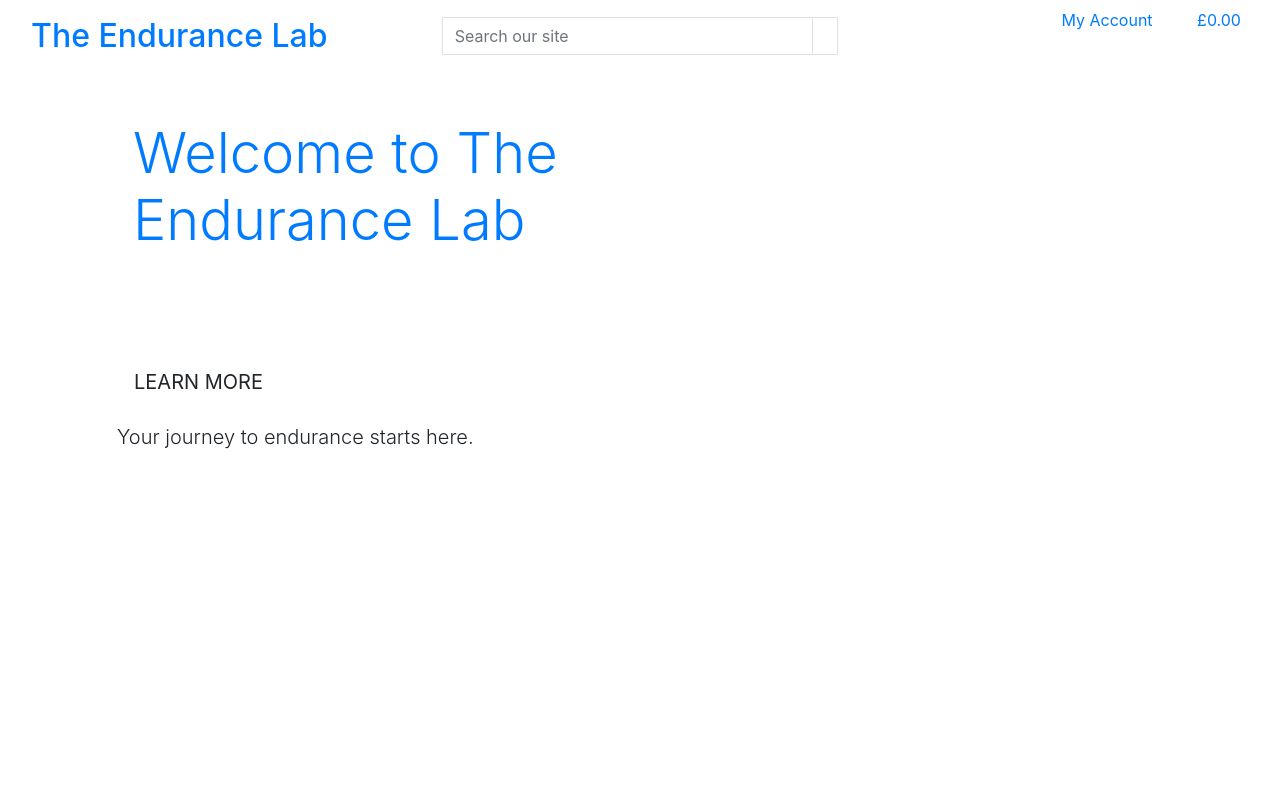
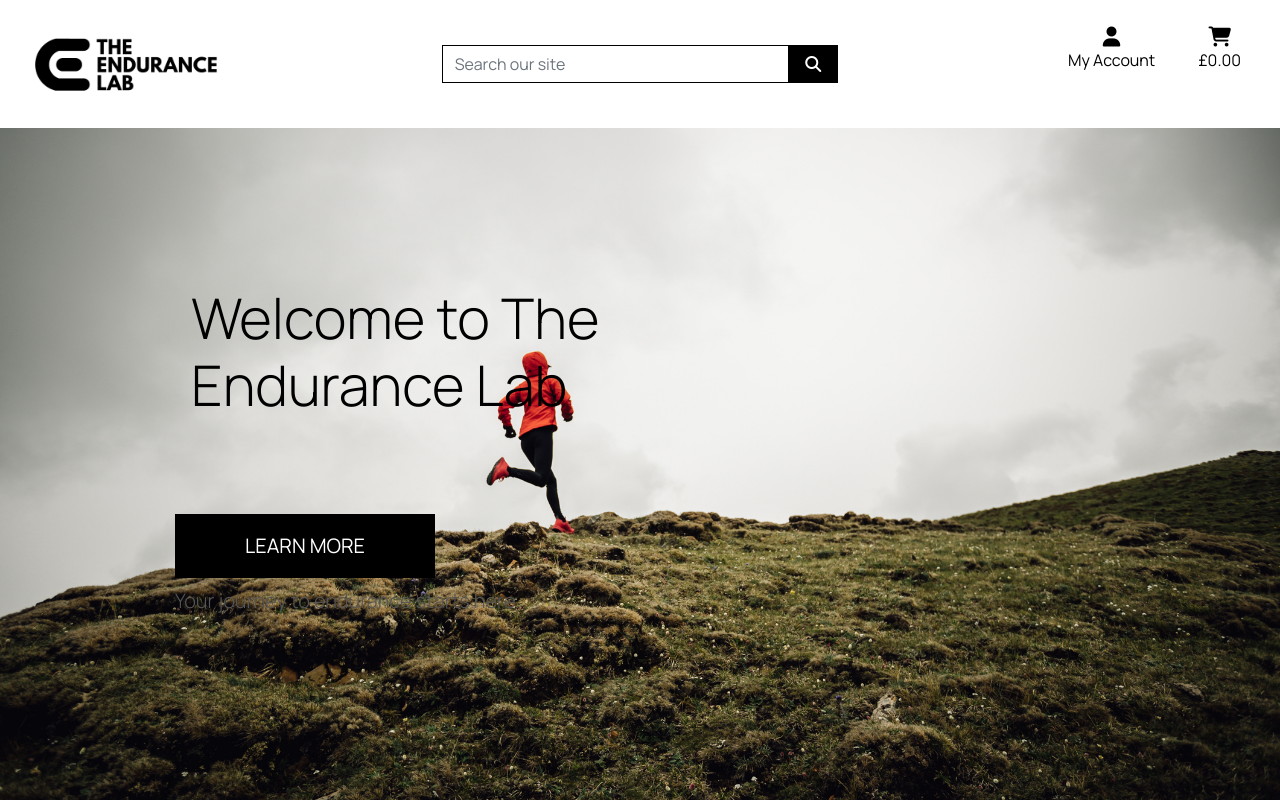
Before and after one commit to Darren-Longhurst/the-endurance-lab, a Django app: page / in a window 1280 px wide. Run offline with Django 3.2, Linux system fonts and the light colour scheme; some libraries are stand-ins or nearby versions.

Commit message:
Provisional homepage layout

```diff
--- a/home/templates/home/index.html
+++ b/home/templates/home/index.html
@@ -16,7 +16,7 @@
         <h1 class="display-4 logo-font text-black">Welcome to The Endurance Lab</h1>
     <div class="my-5">
             <h4>
-                <a href="" class="s-now-button btn btn-lg rounded-0 text-uppercase py-3">Learn More</a>
+                <a href="" class="shop-now-button btn btn-lg rounded-0 text-uppercase py-3">Learn More</a>
             </h4>
         <p class="lead">Your journey to endurance starts here.</p>
         </div>
--- /dev/null
+++ b/static/css/base.css
@@ -0,0 +1,84 @@
+html {
+    height: 100%;
+}
+
+body {
+    background: url('/media/hero-fell-running.jpg') no-repeat center center fixed;
+    background-size: cover;
+    height: calc(100vh - 164px);
+    color: #555;
+    font-family: 'manrope', sans-serif;
+}
+
+
+
+/* from Bulma */
+.icon {
+    align-items: center;
+    display: inline-flex;
+    justify-content: center;
+    height: 1.5rem;
+    width: 1.5rem;
+}
+
+.logo {
+    max-width: 200px;
+    height: auto;
+}
+
+.main-logo-link {
+    width: fit-content;
+}
+
+.shop-now-button {
+    background: black;
+    color: white;
+    min-width: 260px;
+}
+
+.btn-black {
+    background: black;
+    color: white;
+}
+
+.shop-now-button:hover,
+.shop-now-button:active,
+.shop-now-button:focus,
+.btn-black:hover,
+.btn-black:active,
+.btn-black:focus {
+    background: #222;
+    color: white;
+}
+
+.text-black {
+    color: #000 !important;
+}
+
+.border-black {
+    border: 1px solid black !important;
+}
+
+/* -------------------------------- Media Queries */
+
+/* Slightly larger container on xl screens */
+@media (min-width: 1200px) {
+  .container {
+    max-width: 80%;
+  }
+}
+
+/* fixed top navbar only on medium and up */
+@media (min-width: 992px) {
+    .fixed-top-desktop-only {
+        position: fixed;
+        top: 0;
+        right: 0;
+        left: 0;
+        z-index: 1030;
+    }
+
+    .header-container {
+        padding-top: 164px;
+    }
+}
--- a/templates/base.html
+++ b/templates/base.html
@@ -1,4 +1,6 @@
 {% load static %}
+
+{% url 'home' as home_url %}
 
 <!doctype html>
 <html lang="en">
@@ -15,15 +17,22 @@
 
     {% block core_css %}
         <link rel="stylesheet" href="https://cdn.jsdelivr.net/npm/bootstrap@4.4.1/dist/css/bootstrap.min.css" integrity="sha384-Vkoo8x4CGsO3+Hhxv8T/Q5PaXtkKtu6ug5TOeNV6gBiFeWPGFN9MuhOf23Q9Ifjh" crossorigin="anonymous">
+        <link rel="preconnect" href="https://fonts.googleapis.com">
+        <link rel="preconnect" href="https://fonts.gstatic.com" crossorigin>
+        <link href="https://fonts.googleapis.com/css2?family=Manrope:wght@200..800&display=swap" rel="stylesheet">
+        <link rel="stylesheet" href="{% static 'css/fontawesome-all.min.css' %}">
+        <link rel="stylesheet" href="{% static 'css/base.css' %}">
     {% endblock core_css %}
 
     {% block extra_css %}
     {% endblock extra_css %}
 
     {% block core_js %}
+        <script src="https://kit.fontawesome.com/07874c836d.js" crossorigin="anonymous"></script>
         <script src="https://cdn.jsdelivr.net/npm/jquery@3.5.1/dist/jquery.min.js" integrity="sha256-9/aliU8dGd2tb6OSsuzixeV4y/faTqgFtohetphbbj0=" crossorigin="anonymous"></script>
         <script src="https://cdn.jsdelivr.net/npm/popper.js@1.16.0/dist/umd/popper.min.js" integrity="sha384-Q6E9RHvbIyZFJoft+2mJbHaEWldlvI9IOYy5n3zV9zzTtmI3UksdQRVvoxMfooAo" crossorigin="anonymous"></script>
         <script src="https://cdn.jsdelivr.net/npm/bootstrap@4.4.1/dist/js/bootstrap.min.js" integrity="sha384-wfSDF2E50Y2D1uUdj0O3uMBJnjuUD4Ih7YwaYd1iqfktj0Uod8GCExl3Og8ifwB6" crossorigin="anonymous"></script>
+
     {% endblock core_js %}
 
     {% block extra_js %}
@@ -33,10 +42,10 @@
   </head>
   <body>
       <header class="container-fluid fixed-top">
-        <div class="row">
+        <div id="top-nav" class="row bg-white pt-lg-3 d-none d-lg-flex">
             <div class="col-12 col-lg-4 my-auto py-1 py-lg-0 text-center text-lg-left">
-                <a href="{% url 'home' %}" class="nav-link main-logo-link">
-                    <h2 class="logo-font text-black my-0">The Endurance Lab</h2>
+                <a href="{{ home_url }}" class="nav-link main-logo-link">
+                    <img src="{% static 'images/logo.png' %}" alt="The Endurance Lab Logo" class="logo">
                 </a>
             </div>
               <div class="col-12 col-lg-4 my-auto py-1 py-lg-0">
@@ -83,9 +92,9 @@
                 <div><i class="fas fa-shopping-cart fa-lg"></i></div>
                 <p class="my-0">
                   {% if grand_total %}
-                  ${{ grand_total|floatformat:2 }}
+                    ${{ grand_total|floatformat:2 }}
                   {% else %}
-                  £0.00
+                    £0.00
                   {% endif %}
                 </p>
             </li>
--- a/the_endurance_lab/settings.py
+++ b/the_endurance_lab/settings.py
@@ -152,6 +152,10 @@ USE_TZ = True
 # https://docs.djangoproject.com/en/3.2/howto/static-files/
 
 STATIC_URL = '/static/'
+STATICFILES_DIRS = [os.path.join(BASE_DIR, 'static')]
+
+MEDIA_URL = '/media/'
+MEDIA_ROOT = os.path.join(BASE_DIR, 'media')
 
 # Default primary key field type
 # https://docs.djangoproject.com/en/3.2/ref/settings/#default-auto-field
--- a/the_endurance_lab/urls.py
+++ b/the_endurance_lab/urls.py
@@ -15,9 +15,11 @@ Including another URLconf
 """
 from django.contrib import admin
 from django.urls import path, include
+from django.conf import settings
+from django.conf.urls.static import static
 
 urlpatterns = [
     path('admin/', admin.site.urls),
     path('accounts/', include('allauth.urls')),
     path('', include('home.urls')),
-]
+] + static(settings.MEDIA_URL, document_root=settings.MEDIA_ROOT)
```
Also changed, not shown: media/hero-fell-running.jpg (added), static/images/logo.png (added), templates/logo.png (added).
